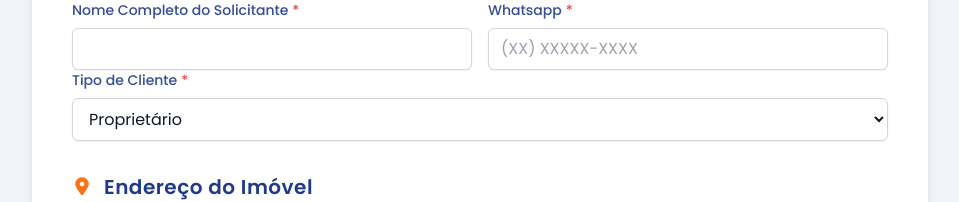
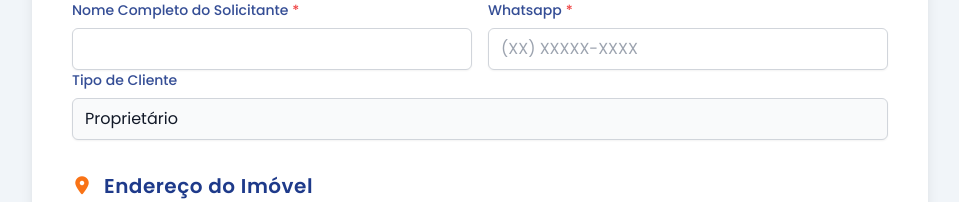
Before and after one commit to fabricadesaas-prog/Formulario_Quality, a React (Vite) app: page / in a window 1280 px wide. Shown: the part 305-507 px from the top of the page, without its empty margins (160-1119 px from the left). Built offline with nearby package versions, Linux system fonts and the light colour scheme.

Commit message:
v2.4
Retirado a opcao corretor ( com CNAI),corretor ( com sem CNAI), E Advogado da aba tipo de cliente

```diff
--- a/components/PropertyForm.tsx
+++ b/components/PropertyForm.tsx
@@ -7,7 +7,7 @@ import SelectField from './SelectField';
 import TextareaField from './TextareaField';
 import CheckboxGroup from './CheckboxGroup';
 import PhotoURLManager from './PhotoURLManager';
-import { REQUESTER_ROLE_OPTIONS, PROPERTY_TYPE_OPTIONS, OBJECTIVE_OPTIONS, OCCUPANCY_OPTIONS, DOCUMENT_OPTIONS, BRAZILIAN_STATES, DOCUMENT_STATUS_OPTIONS } from '../constants';
+import { PROPERTY_TYPE_OPTIONS, OBJECTIVE_OPTIONS, OCCUPANCY_OPTIONS, DOCUMENT_OPTIONS, BRAZILIAN_STATES, DOCUMENT_STATUS_OPTIONS } from '../constants';
 
 const PropertyForm: React.FC = () => {
   const { formData, updateField, updateAddressField, resetForm } = usePropertyForm();
@@ -150,13 +150,11 @@ const PropertyForm: React.FC = () => {
             required
           />
         </div>
-        <SelectField
+        <InputField
             id="requester_role"
             label="Tipo de Cliente"
-            value={formData.requester_role}
-            onChange={(e) => updateField('requester_role', e.target.value)}
-            options={REQUESTER_ROLE_OPTIONS}
-            required
+            value="Proprietário"
+            disabled
         />
       </FormSection>
 
--- a/constants.ts
+++ b/constants.ts
@@ -2,9 +2,6 @@ import { RequesterRole, PropertyType, Objective, Occupancy } from './types';
 
 export const REQUESTER_ROLE_OPTIONS = [
   { value: RequesterRole.PROPRIETARIO, label: 'Proprietário' },
-  { value: RequesterRole.CORRETOR_CNAI, label: 'Corretor (com CNAI)' },
-  { value: RequesterRole.CORRETOR_SEM_CNAI, label: 'Corretor (sem CNAI)' },
-  { value: RequesterRole.ADVOGADO, label: 'Advogado' },
 ];
 
 export const PROPERTY_TYPE_OPTIONS = [
--- a/types.ts
+++ b/types.ts
@@ -1,8 +1,5 @@
 export enum RequesterRole {
   PROPRIETARIO = 'proprietario',
-  CORRETOR_CNAI = 'corretor_cnai',
-  CORRETOR_SEM_CNAI = 'corretor_sem_cnai',
-  ADVOGADO = 'advogado',
 }
 
 export enum PropertyType {
```
